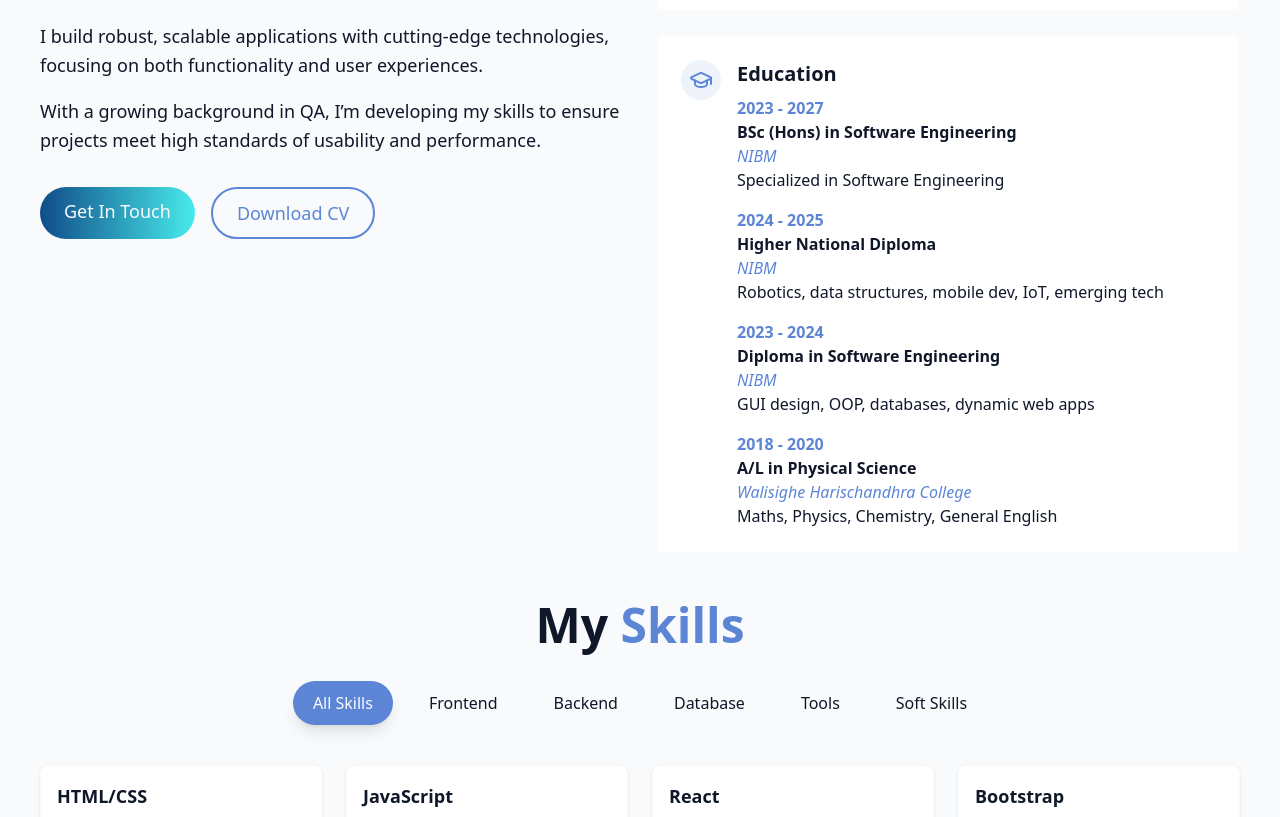
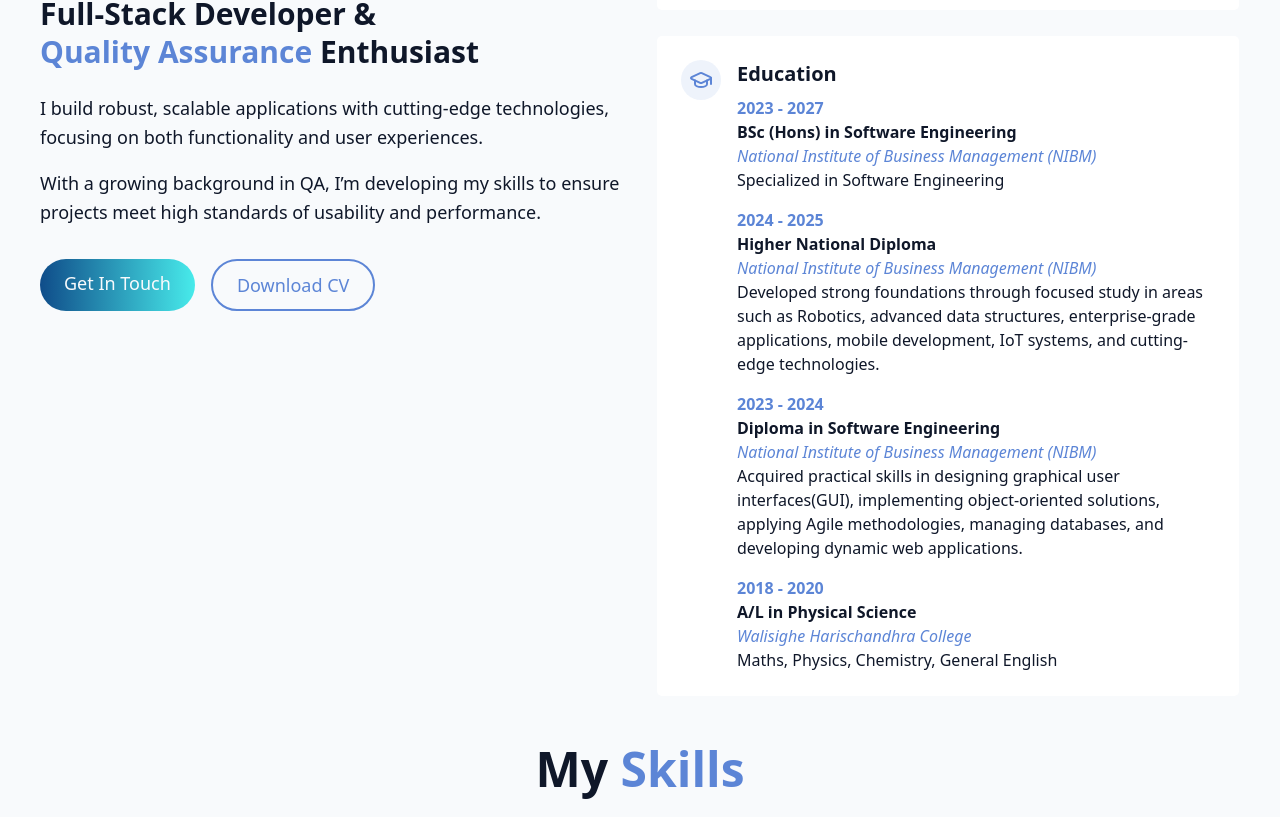
Before and after one commit to Bhanu2001829/Bhanuka-Portfolio, a React (Vite) app: page / in a window 1280 px wide. Shown: the part 1303-2120 px from the top of the page. Built offline with nearby package versions, Linux system fonts and the light colour scheme.

Commit message:
Updated details in education

```diff
--- a/src/components/AboutSection.jsx
+++ b/src/components/AboutSection.jsx
@@ -90,20 +90,20 @@ export const AboutSection = () => {
                     <div>
                       <div className="text-primary font-semibold">2023 - 2027</div>
                       <div className="font-semibold">BSc (Hons) in Software Engineering</div>
-                      <div className="italic text-primary">NIBM</div>
+                      <div className="italic text-primary">National Institute of Business Management (NIBM)</div>
                       <div>Specialized in Software Engineering</div>
                     </div>
                     <div>
                       <div className="text-primary font-semibold">2024 - 2025</div>
                       <div className="font-semibold">Higher National Diploma</div>
-                      <div className="italic text-primary">NIBM</div>
-                      <div>Robotics, data structures, mobile dev, IoT, emerging tech</div>
+                      <div className="italic text-primary">National Institute of Business Management (NIBM)</div>
+                      <div>Developed strong foundations through focused study in areas such as Robotics, advanced data structures, enterprise-grade applications, mobile development, IoT systems, and cutting-edge technologies.</div>
                     </div>
                     <div>
                       <div className="text-primary font-semibold">2023 - 2024</div>
                       <div className="font-semibold">Diploma in Software Engineering</div>
-                      <div className="italic text-primary">NIBM</div>
-                      <div>GUI design, OOP, databases, dynamic web apps</div>
+                      <div className="italic text-primary">National Institute of Business Management (NIBM)</div>
+                      <div>Acquired practical skills in designing graphical user interfaces(GUI), implementing object-oriented solutions, applying Agile methodologies, managing databases, and developing dynamic web applications.</div>
                     </div>
                     <div>
                       <div className="text-primary font-semibold">2018 - 2020</div>
```
